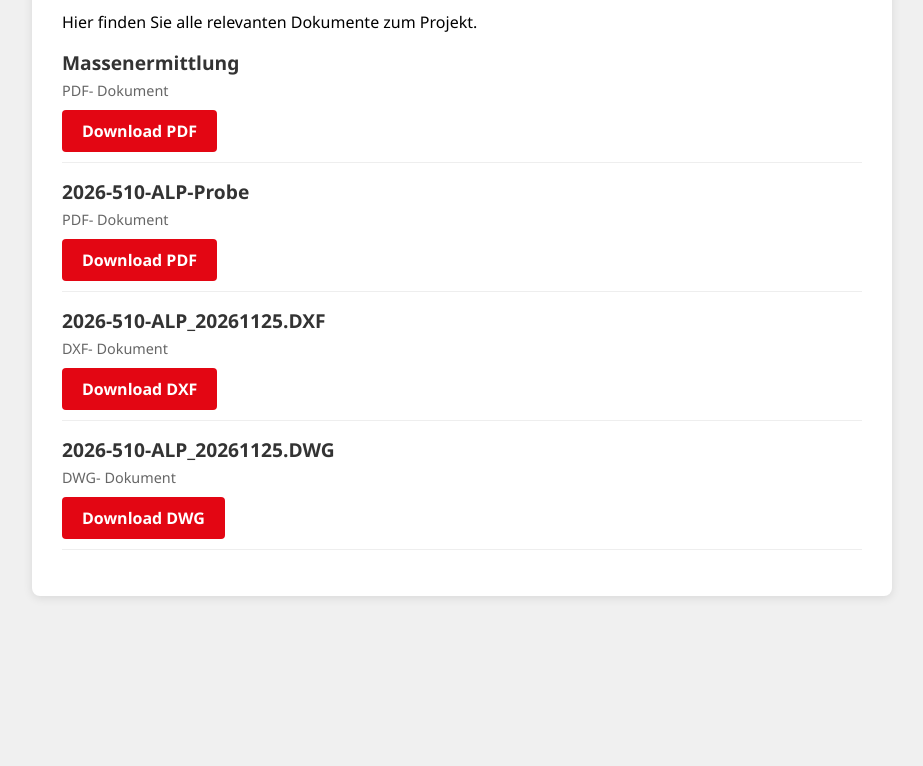
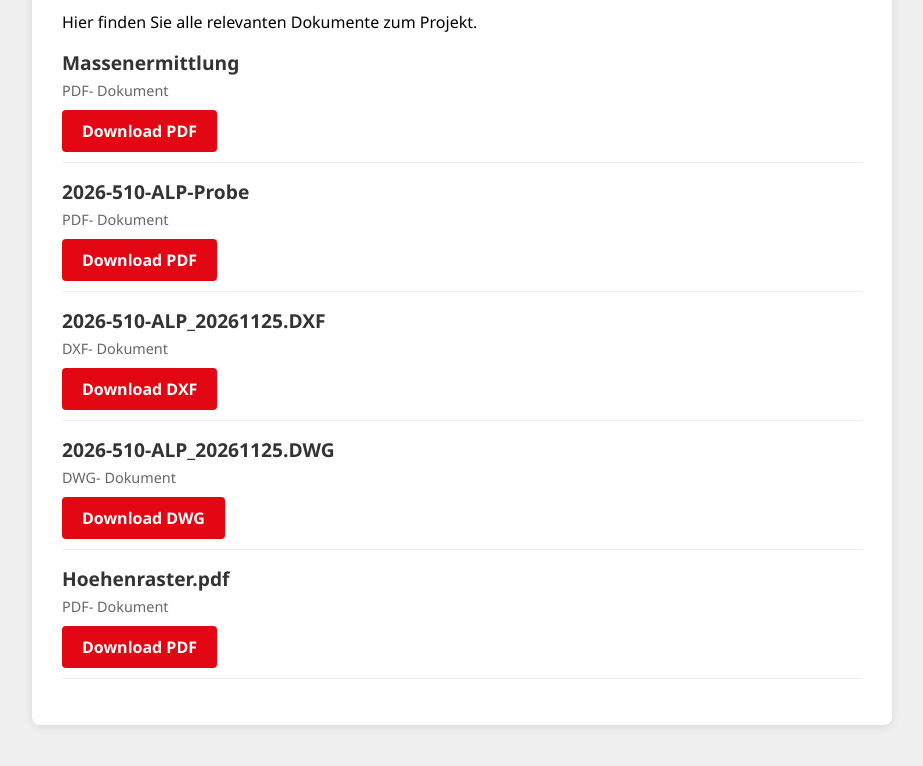
Before and after one commit to DieringVermessung/2026-510, a plain HTML site: page downloads.html in a window 1280 px wide. Shown: the part 244-1010 px from the top of the page, without its empty margins (178-1101 px from the left). Before the commit the page ends 888 px from the top, so only its background shows below. Drawn offline with Linux system fonts and the light colour scheme.

Commit message:
website aktualissiert

```diff
--- a/downloads.html
+++ b/downloads.html
@@ -47,6 +47,12 @@
     <a href="Downloads/2026-510-ALP_20261125.DWG" class="btn" download>Download DWG</a>
 </li>
 
+<li>
+    <span class="filename">Hoehenraster.pdf</span>
+    <span class="desc">PDF- Dokument</span>
+    <a href="Downloads/Hoehenraster.pdf" class="btn" download>Download PDF</a>
+</li>
+
 
 
 
```
Also changed, not shown: 1 other file.
